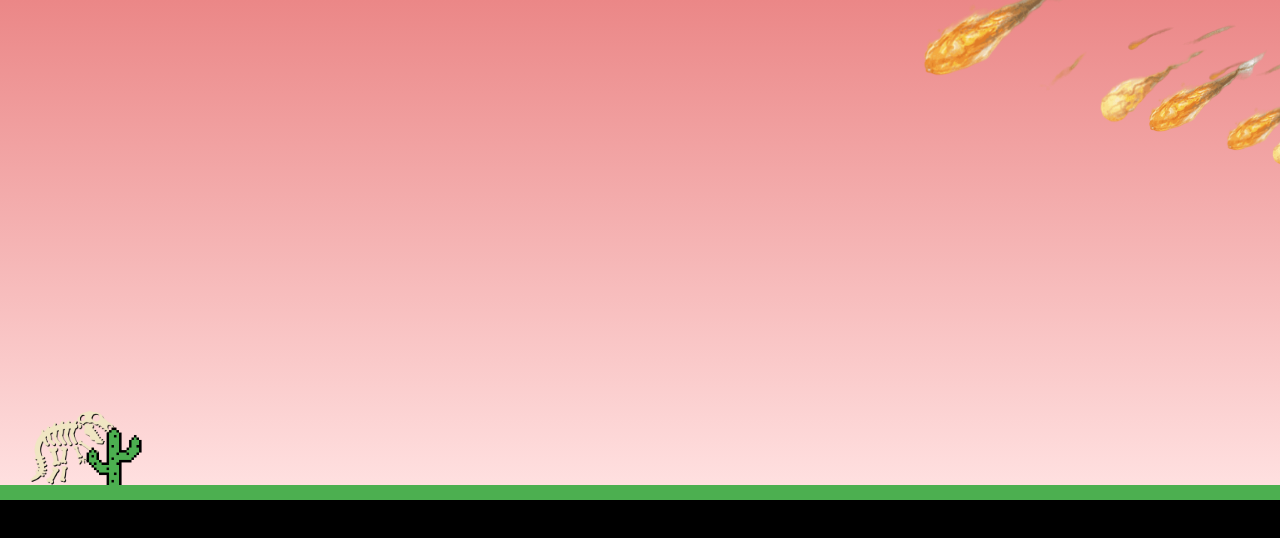
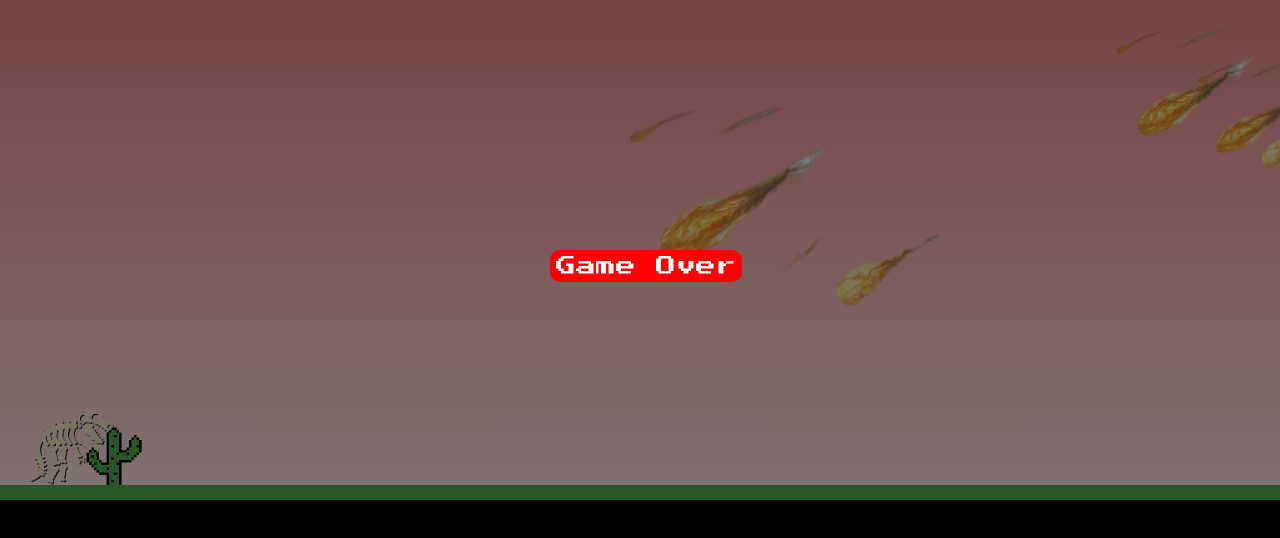
Before and after one commit to HilgenbergGZ/projeto-dino-jump, a plain HTML site: page index.html in a window 1280 px wide. Both pictures are taken after a click on the button "Start". Drawn offline with nearby package versions, Linux system fonts and the light colour scheme.

Commit message:
Ajustes no tamanho da tela, dino e cacto

```diff
--- a/index.html
+++ b/index.html
@@ -15,6 +15,7 @@
 <body>
     <form class="menuStart">
         <button class="btnStart" type="submit">Start</button>
+        <div class="msgFim" type="submit">Game Over</div>
     </form>
     <div class="gameContainer disabled">
         <div class="game-board">
--- a/main.css
+++ b/main.css
@@ -7,6 +7,11 @@
 
 body {
     background-color: black;
+}
+
+img {
+    max-width: 100%;
+    height: auto;
 }
 
 /*Aguardando o comando de Start do usuário*/
@@ -49,7 +54,24 @@ body {
     pointer-events: none;
     opacity: 0.5;
 }
+
 /*#############################*/
+
+.msgFim {
+    position: absolute;
+    color: white;
+    background-color: red;
+    margin-left: 550px;
+    margin-top: 250px;
+    font-size: 40px;
+    padding: 6px;
+    z-index: 2;
+    font-family: 'Press Start 2P';
+    font-size: 20px;
+    border: none;
+    border-radius: 10px;
+    display: none;
+}
 
 .game-board {
     position: relative;
@@ -152,3 +174,31 @@ body {
         right: 100%;
     }
 }
+
+@media only screen and (max-width: 600px) {
+    .btnStart {
+        margin-left: 38%;
+    }
+
+    .game-board {
+        margin-top: 60px;
+        width: 100%;
+        height: 360px;
+    }
+
+    img {
+        max-width: 100%;
+    }
+
+    .dinossauro {
+        position: absolute;
+        width: 60px;
+        bottom: -7px;
+    }
+
+    .cactus {
+        position: absolute;
+        bottom: 0px;
+        width: 40px;
+    }
+}
--- a/main.js
+++ b/main.js
@@ -1,18 +1,16 @@
-$(document).ready(function() {
-    $(".btnStart").click(function(){
+/*Comportamento do botão Start*/
+$(document).ready(function () {
+    $(".btnStart").click(function () {
         $("form button").hide()
         startgame()
         $(".cactus").removeClass("waiting")
         $(".meteoros").removeClass("waiting")
     })
 
-    $("form").on("submit", function(e){
+    $("form").on("submit", function (e) {
         e.preventDefault()
     })
-
 })
-
-
 
 const dinossauro = document.querySelector(".dinossauro")
 const cactus = document.querySelector(".cactus")
@@ -25,71 +23,102 @@ const startgame = () => {
     const gameContainer = document.querySelector(".gameContainer")
     gameContainer.classList.remove("disabled")
 
+    /*Comportamento do pulo do dinossauro*/
     const jump = () => {
         dinossauro.classList.add('jump')
 
         setTimeout(() => {
 
-        dinossauro.classList.remove('jump')
+            dinossauro.classList.remove('jump')
 
-        }, 500)
+        }, 600)
     }
 
     const loop = setInterval(() => {
+        const cactoposition = cactus.offsetLeft;
+        const dinossauroposition = +window.getComputedStyle(dinossauro).bottom.replace('px', '');
 
-        const cactoposition = cactus.offsetLeft
-        const dinossauroposition = +window.getComputedStyle(dinossauro).bottom.replace('px', '')
+        // ... (restante do código)
 
-        const meteorospositiontop = +window.getComputedStyle(meteoros).top.replace('px', '')
-        const meteorospositionright = +window.getComputedStyle(meteoros).right.replace('px', '')
-        const meteorospositionbottom = +window.getComputedStyle(meteoros).bottom.replace('px', '')
-        const meteorospositionleft = +window.getComputedStyle(meteoros).left.replace('px', '')
+        const isSmallScreen = window.innerWidth <= 600;
 
-        const meteoros2positiontop = +window.getComputedStyle(meteoros2).top.replace('px', '')
-        const meteoros2positionright = +window.getComputedStyle(meteoros2).right.replace('px', '')
-        const meteoros2positionbottom = +window.getComputedStyle(meteoros2).bottom.replace('px', '')
-        const meteoros2positionleft = +window.getComputedStyle(meteoros2).left.replace('px', '')
+        if (isSmallScreen) {
+            // Se a tela for menor que 600 pixels
+            if (cactoposition <= 52 && cactoposition > 0 && dinossauroposition < 38) {
+                $(".msgFim").show();
+                gameContainer.classList.add("disabled");
 
-        const meteoros3positiontop = +window.getComputedStyle(meteoros3).top.replace('px', '')
-        const meteoros3positionright = +window.getComputedStyle(meteoros3).right.replace('px', '')
-        const meteoros3positionbottom = +window.getComputedStyle(meteoros3).bottom.replace('px', '')
-        const meteoros3positionleft = +window.getComputedStyle(meteoros3).left.replace('px', '')
+                cactus.style.animation = "none";
+                cactus.style.left = `${cactoposition}px`;
 
+                dinossauro.style.animation = "none";
+                dinossauro.style.bottom = `${dinossauroposition}px`;
 
-        if (cactoposition <= 80 && cactoposition > 0 && dinossauroposition < 70) {
+                dinossauro.src = "./imagens/esqueleto.png";
+                dinossauro.style.marginLeft = "8px";
+                dinossauro.style.marginBottom = "-8px";
 
-            cactus.style.animation = "none"
-            cactus.style.left = `${cactoposition}px`
+                meteoros.style.animation = "none";
+                meteoros.style.top = `${meteorospositiontop}px`;
+                meteoros.style.left = `${meteorospositionleft}px`;
+                meteoros.style.bottom = `${meteorospositionbottom}px`;
+                meteoros.style.right = `${meteorospositionright}px`;
 
-            dinossauro.style.animation = "none"
-            dinossauro.style.bottom = `${dinossauroposition}px`
+                meteoros2.style.animation = "none";
+                meteoros2.style.top = `${meteoros2positiontop}px`;
+                meteoros2.style.right = `${meteoros2positionright}px`;
+                meteoros2.style.bottom = `${meteoros2positionbottom}px`;
+                meteoros2.style.left = `${meteoros2positionleft}px`;
 
-            dinossauro.src = "./imagens/esqueleto.png"
-            dinossauro.style.marginLeft = "8px"
-            dinossauro.style.marginBottom = "-8px"
+                meteoros3.style.animation = "none";
+                meteoros3.style.top = `${meteoros3positiontop}px`;
+                meteoros3.style.right = `${meteoros3positionright}px`;
+                meteoros3.style.bottom = `${meteoros3positionbottom}px`;
+                meteoros3.style.left = `${meteoros3positionleft}px`;
 
-            meteoros.style.animation = "none"
-            meteoros.style.top = `${meteorospositiontop}px`
-            meteoros.style.left = `${meteorospositionleft}px`
-            meteoros.style.bottom = `${meteorospositionbottom}px`
-            meteoros.style.right = `${meteorospositionright}px`
+                clearInterval(loop);
+            }
+        } else {
+            // Se a tela for maior que 600 pixels
+            if (cactoposition <= 80 && cactoposition > 0 && dinossauroposition < 70) {
+                $(".msgFim").show();
+                gameContainer.classList.add("disabled");
 
-            meteoros2.style.animation = "none"
-            meteoros2.style.top = `${meteoros2positiontop}px`
-            meteoros2.style.right = `${meteoros2positionright}px`
-            meteoros2.style.bottom = `${meteoros2positionbottom}px`
-            meteoros2.style.left = `${meteoros2positionleft}px`
+                cactus.style.animation = "none";
+                cactus.style.left = `${cactoposition}px`;
 
-            meteoros3.style.animation = "none"
-            meteoros3.style.top = `${meteoros3positiontop}px`
-            meteoros3.style.right = `${meteoros3positionright}px`
-            meteoros3.style.bottom = `${meteoros3positionbottom}px`
-            meteoros3.style.left = `${meteoros3positionleft}px`
+                dinossauro.style.animation = "none";
+                dinossauro.style.bottom = `${dinossauroposition}px`;
 
-            clearInterval(loop)
+                dinossauro.src = "./imagens/esqueleto.png";
+                dinossauro.style.marginLeft = "8px";
+                dinossauro.style.marginBottom = "-8px";
 
+                meteoros.style.animation = "none";
+                meteoros.style.top = `${meteorospositiontop}px`;
+                meteoros.style.left = `${meteorospositionleft}px`;
+                meteoros.style.bottom = `${meteorospositionbottom}px`;
+                meteoros.style.right = `${meteorospositionright}px`;
+
+                meteoros2.style.animation = "none";
+                meteoros2.style.top = `${meteoros2positiontop}px`;
+                meteoros2.style.right = `${meteoros2positionright}px`;
+                meteoros2.style.bottom = `${meteoros2positionbottom}px`;
+                meteoros2.style.left = `${meteoros2positionleft}px`;
+
+                meteoros3.style.animation = "none";
+                meteoros3.style.top = `${meteoros3positiontop}px`;
+                meteoros3.style.right = `${meteoros3positionright}px`;
+                meteoros3.style.bottom = `${meteoros3positionbottom}px`;
+                meteoros3.style.left = `${meteoros3positionleft}px`;
+
+                clearInterval(loop);
+            }
         }
-    }, 10)
-
-    document.addEventListener('keydown', jump)
+    }, 10);
+    document.addEventListener('keydown', function (e) {
+        if (e.key === 'ArrowUp' || e.key === 'w') {
+            jump()
+        }
+    })
 }
```
